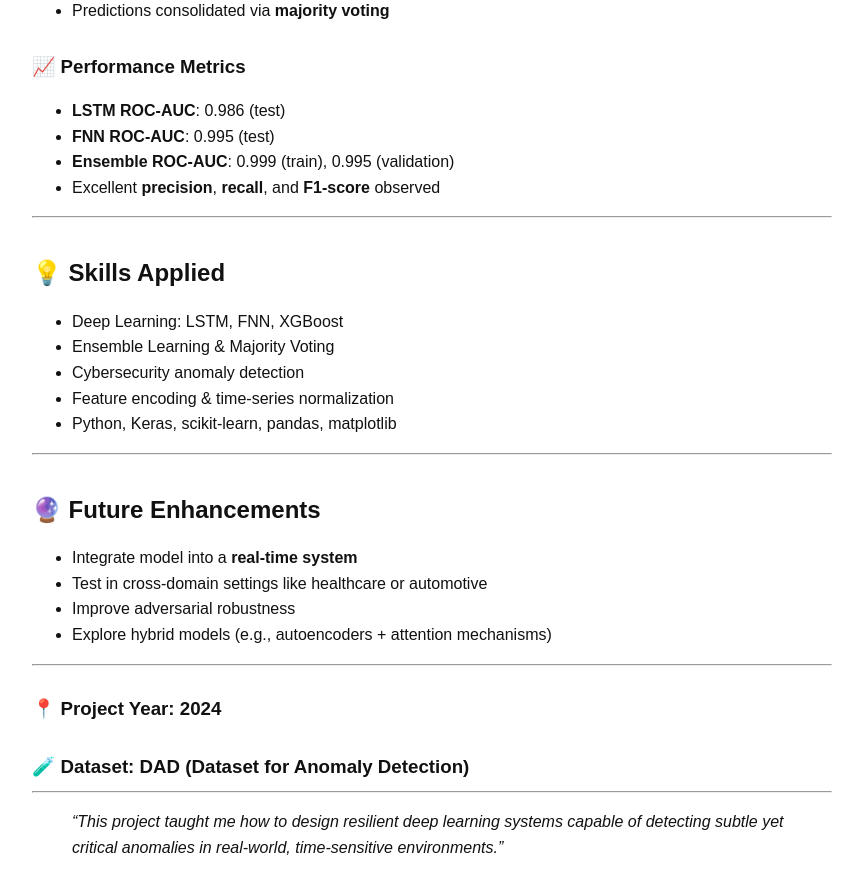
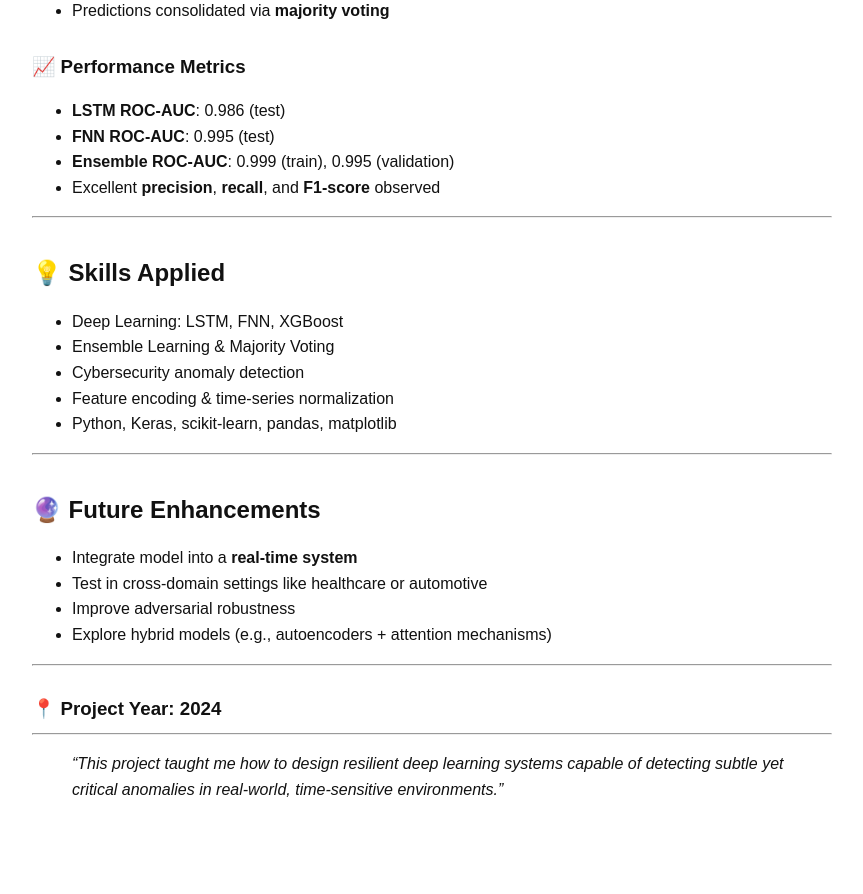
Before and after one commit to SebasFelipeRA/sebastianriveraportfolio, a Jekyll site: the page built from projects/mqtt-anomaly.md, in a window 1280 px wide and 900 px high, scrolled down 1771 px. Shown: the top 894 px of the window, without its empty margins (208-1071 px from the left). Built offline with Jekyll 4.4.1, drawn with Linux system fonts in a browser that asks for light colours; our own code applies the rules of GitHub Pages for plain Markdown files; after the commit the page ends 2613 px from its top, so only the background shows below that.

Commit message:
Update mqtt-anomaly.md

```diff
--- a/projects/mqtt-anomaly.md
+++ b/projects/mqtt-anomaly.md
@@ -96,8 +96,6 @@ An ensemble strategy combining **LSTM**, **Random Forest**, and **Isolation Fore
 ---
 
 ### 📍 Project Year: 2024
-### 🧪 Dataset: DAD (Dataset for Anomaly Detection)
-
 ---
 
 > _"This project taught me how to design resilient deep learning systems capable of detecting subtle yet critical anomalies in real-world, time-sensitive environments."_
```
